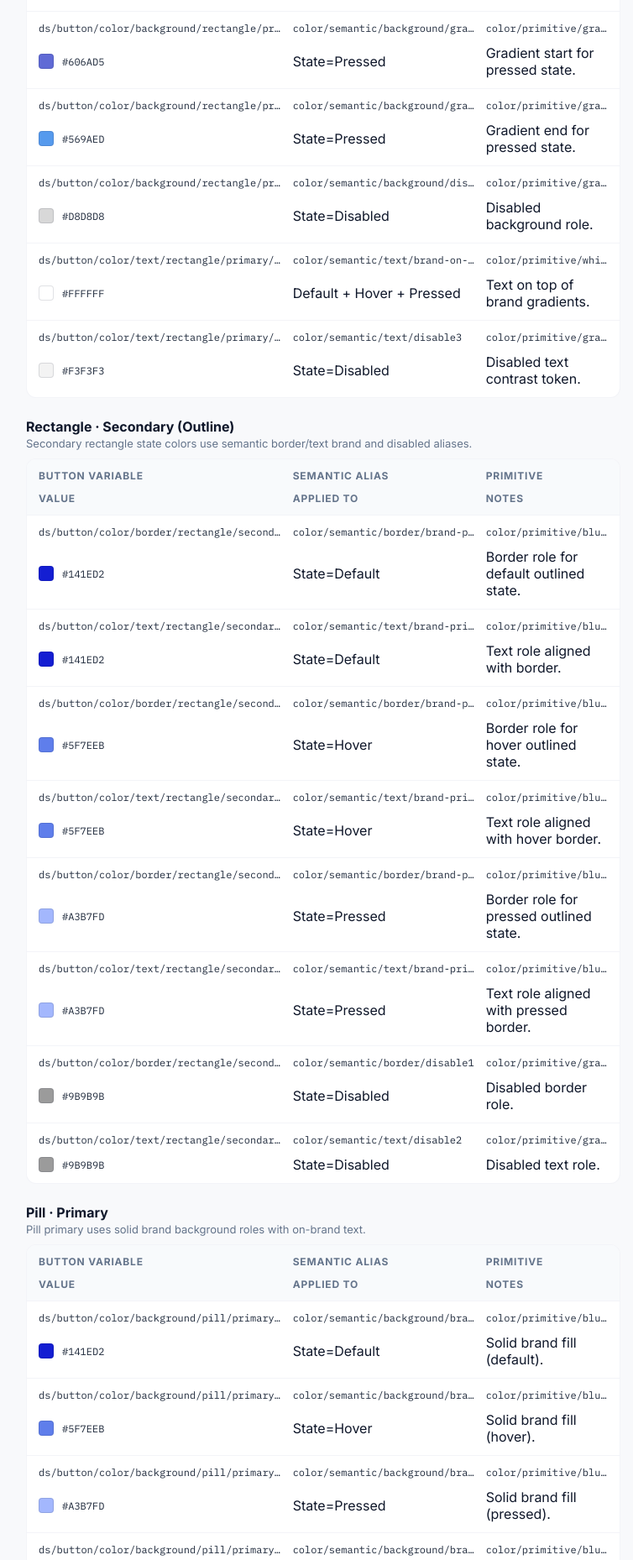
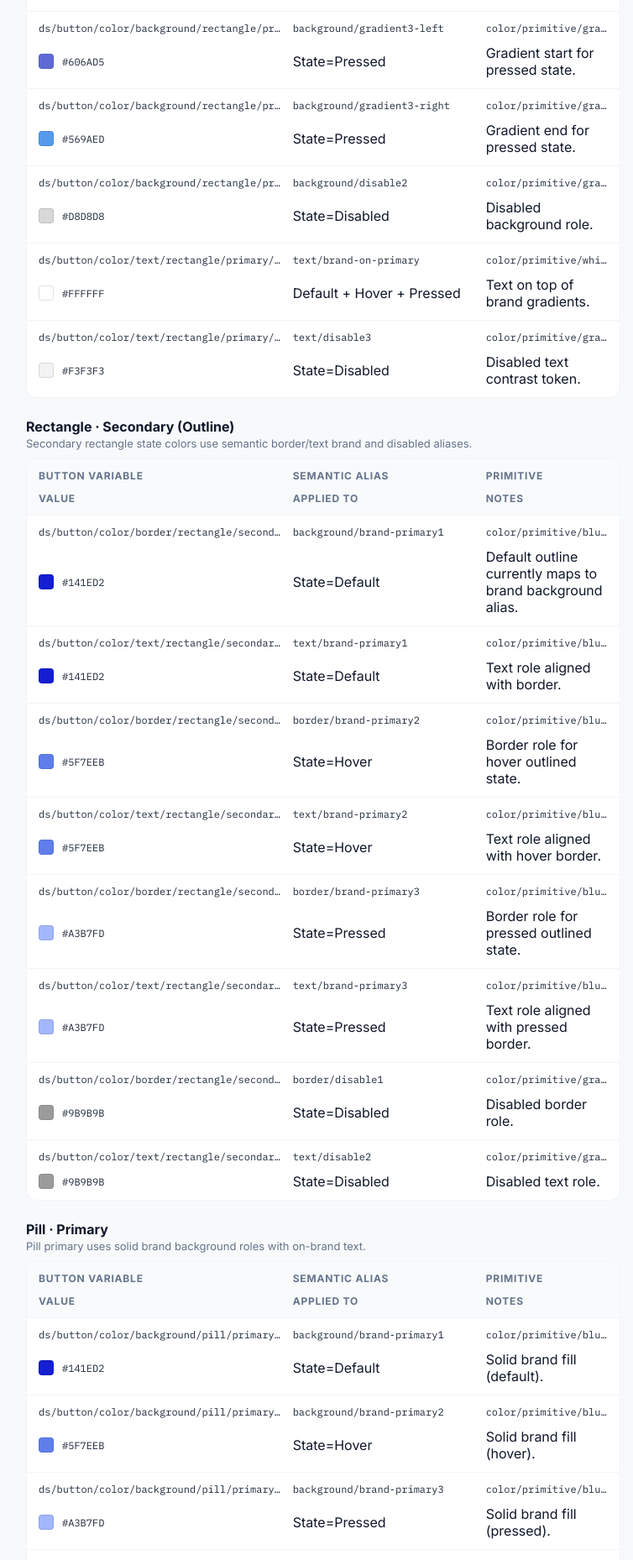
Before and after one commit to hieudeptrai1112/sportbook_mbbiz, an Angular app: page / in a window 1280 px wide. Shown: the part 3805-5663 px from the top of the page at 84% size, without its empty margins (281-1035 px from the left). Built offline with nearby package versions, Linux system fonts and the light colour scheme.

Commit message:
update button variable binding docs to new alias mapping

```diff
--- a/src/app/app.ts
+++ b/src/app/app.ts
@@ -426,15 +426,22 @@ export class App {
   private buildButtonSemanticBindingGroups(
     groups: ButtonSemanticBindingGroup[],
   ): ResolvedButtonSemanticBindingGroup[] {
-    const semanticByAlias = new Map(
-      this.semanticTokenMappings.map((token) => [token.alias, token] as const),
-    );
+    const normalizeSemanticAlias = (alias: string): string =>
+      alias.startsWith('color/semantic/') ? alias : `color/semantic/${alias}`;
+
+    const semanticByAlias = new Map<string, SemanticColorTokenMapping>();
+    for (const token of this.semanticTokenMappings) {
+      semanticByAlias.set(token.alias, token);
+      semanticByAlias.set(token.alias.replace(/^color\/semantic\//, ''), token);
+    }
 
     return groups.map((group) => ({
       title: group.title,
       description: group.description,
       rows: group.rows.map((row) => {
-        const mapped = semanticByAlias.get(row.semanticAlias);
+        const mapped =
+          semanticByAlias.get(row.semanticAlias) ??
+          semanticByAlias.get(normalizeSemanticAlias(row.semanticAlias));
         return {
           componentToken: row.componentToken,
           semanticAlias: row.semanticAlias,
--- a/src/app/button-demos.data.ts
+++ b/src/app/button-demos.data.ts
@@ -233,55 +233,55 @@ export const BUTTON_SEMANTIC_BINDING_GROUPS: ButtonSemanticBindingGroup[] = [
     rows: [
       {
         componentToken: 'ds/button/color/background/rectangle/primary/default-1',
-        semanticAlias: 'color/semantic/background/gradient1-left',
+        semanticAlias: 'background/gradient1-left',
         appliesTo: 'State=Default',
         notes: 'Gradient start for default state.',
       },
       {
         componentToken: 'ds/button/color/background/rectangle/primary/default-2',
-        semanticAlias: 'color/semantic/background/gradient1-right',
+        semanticAlias: 'background/gradient1-right',
         appliesTo: 'State=Default',
         notes: 'Gradient end for default state.',
       },
       {
         componentToken: 'ds/button/color/background/rectangle/primary/hover-1',
-        semanticAlias: 'color/semantic/background/gradient2-left',
+        semanticAlias: 'background/gradient2-left',
         appliesTo: 'State=Hover',
         notes: 'Gradient start for hover state.',
       },
       {
         componentToken: 'ds/button/color/background/rectangle/primary/hover-2',
-        semanticAlias: 'color/semantic/background/gradient2-right',
+        semanticAlias: 'background/gradient2-right',
         appliesTo: 'State=Hover',
         notes: 'Gradient end for hover state.',
       },
       {
         componentToken: 'ds/button/color/background/rectangle/primary/pressed-1',
-        semanticAlias: 'color/semantic/background/gradient3-left',
+        semanticAlias: 'background/gradient3-left',
         appliesTo: 'State=Pressed',
         notes: 'Gradient start for pressed state.',
       },
       {
         componentToken: 'ds/button/color/background/rectangle/primary/pressed-2',
-        semanticAlias: 'color/semantic/background/gradient3-right',
+        semanticAlias: 'background/gradient3-right',
         appliesTo: 'State=Pressed',
         notes: 'Gradient end for pressed state.',
       },
       {
         componentToken: 'ds/button/color/background/rectangle/primary/disabled',
-        semanticAlias: 'color/semantic/background/disable2',
+        semanticAlias: 'background/disable2',
         appliesTo: 'State=Disabled',
         notes: 'Disabled background role.',
       },
       {
         componentToken: 'ds/button/color/text/rectangle/primary/default',
-        semanticAlias: 'color/semantic/text/brand-on-primary',
+        semanticAlias: 'text/brand-on-primary',
         appliesTo: 'Default + Hover + Pressed',
         notes: 'Text on top of brand gradients.',
       },
       {
         componentToken: 'ds/button/color/text/rectangle/primary/disabled',
-        semanticAlias: 'color/semantic/text/disable3',
+        semanticAlias: 'text/disable3',
         appliesTo: 'State=Disabled',
         notes: 'Disabled text contrast token.',
       },
@@ -293,49 +293,49 @@ export const BUTTON_SEMANTIC_BINDING_GROUPS: ButtonSemanticBindingGroup[] = [
     rows: [
       {
         componentToken: 'ds/button/color/border/rectangle/secondary/default',
-        semanticAlias: 'color/semantic/border/brand-primary1',
+        semanticAlias: 'background/brand-primary1',
         appliesTo: 'State=Default',
-        notes: 'Border role for default outlined state.',
+        notes: 'Default outline currently maps to brand background alias.',
       },
       {
         componentToken: 'ds/button/color/text/rectangle/secondary/default',
-        semanticAlias: 'color/semantic/text/brand-primary1',
+        semanticAlias: 'text/brand-primary1',
         appliesTo: 'State=Default',
         notes: 'Text role aligned with border.',
       },
       {
         componentToken: 'ds/button/color/border/rectangle/secondary/hover',
-        semanticAlias: 'color/semantic/border/brand-primary2',
+        semanticAlias: 'border/brand-primary2',
         appliesTo: 'State=Hover',
         notes: 'Border role for hover outlined state.',
       },
       {
         componentToken: 'ds/button/color/text/rectangle/secondary/hover',
-        semanticAlias: 'color/semantic/text/brand-primary2',
+        semanticAlias: 'text/brand-primary2',
         appliesTo: 'State=Hover',
         notes: 'Text role aligned with hover border.',
       },
       {
         componentToken: 'ds/button/color/border/rectangle/secondary/pressed',
-        semanticAlias: 'color/semantic/border/brand-primary3',
+        semanticAlias: 'border/brand-primary3',
         appliesTo: 'State=Pressed',
         notes: 'Border role for pressed outlined state.',
       },
       {
         componentToken: 'ds/button/color/text/rectangle/secondary/pressed',
-        semanticAlias: 'color/semantic/text/brand-primary3',
+        semanticAlias: 'text/brand-primary3',
         appliesTo: 'State=Pressed',
         notes: 'Text role aligned with pressed border.',
       },
       {
         componentToken: 'ds/button/color/border/rectangle/secondary/disabled',
-        semanticAlias: 'color/semantic/border/disable1',
+        semanticAlias: 'border/disable1',
         appliesTo: 'State=Disabled',
         notes: 'Disabled border role.',
       },
       {
         componentToken: 'ds/button/color/text/rectangle/secondary/disabled',
-        semanticAlias: 'color/semantic/text/disable2',
+        semanticAlias: 'text/disable2',
         appliesTo: 'State=Disabled',
         notes: 'Disabled text role.',
       },
@@ -347,39 +347,39 @@ export const BUTTON_SEMANTIC_BINDING_GROUPS: ButtonSemanticBindingGroup[] = [
     rows: [
       {
         componentToken: 'ds/button/color/background/pill/primary/default',
-        semanticAlias: 'color/semantic/background/brand-primary1',
+        semanticAlias: 'background/brand-primary1',
         appliesTo: 'State=Default',
         notes: 'Solid brand fill (default).',
       },
       {
         componentToken: 'ds/button/color/background/pill/primary/hover',
-        semanticAlias: 'color/semantic/background/brand-primary2',
+        semanticAlias: 'background/brand-primary2',
         appliesTo: 'State=Hover',
         notes: 'Solid brand fill (hover).',
       },
       {
         componentToken: 'ds/button/color/background/pill/primary/pressed',
-        semanticAlias: 'color/semantic/background/brand-primary3',
+        semanticAlias: 'background/brand-primary3',
         appliesTo: 'State=Pressed',
         notes: 'Solid brand fill (pressed).',
       },
       {
         componentToken: 'ds/button/color/background/pill/primary/disabled',
-        semanticAlias: 'color/semantic/background/brand-primary4',
+        semanticAlias: 'background/brand-primary4',
         appliesTo: 'State=Disabled',
         notes: 'Disabled fill for brand pill.',
       },
       {
         componentToken: 'ds/button/color/text/pill/primary/default',
-        semanticAlias: 'color/semantic/text/brand-on-primary',
+        semanticAlias: 'text/brand-on-primary',
         appliesTo: 'Default + Hover + Pressed',
         notes: 'Text role on brand background.',
       },
       {
         componentToken: 'ds/button/color/text/pill/primary/disabled',
-        semanticAlias: 'color/semantic/text/disable3',
+        semanticAlias: 'text/brand-on-primary',
         appliesTo: 'State=Disabled',
-        notes: 'Disabled text role.',
+        notes: 'Disabled still uses on-primary text alias in current Figma binding.',
       },
     ],
   },
@@ -389,49 +389,49 @@ export const BUTTON_SEMANTIC_BINDING_GROUPS: ButtonSemanticBindingGroup[] = [
     rows: [
       {
         componentToken: 'ds/button/color/border/pill/secondary/default',
-        semanticAlias: 'color/semantic/border/brand-primary1',
+        semanticAlias: 'background/brand-primary1',
         appliesTo: 'State=Default',
-        notes: 'Outlined border role.',
+        notes: 'Default outlined border currently maps to background brand alias.',
       },
       {
         componentToken: 'ds/button/color/text/pill/secondary/default',
-        semanticAlias: 'color/semantic/text/brand-primary1',
+        semanticAlias: 'text/brand-primary1',
         appliesTo: 'State=Default',
         notes: 'Text role aligned with outlined border.',
       },
       {
         componentToken: 'ds/button/color/border/pill/secondary/hover',
-        semanticAlias: 'color/semantic/border/brand-primary2',
+        semanticAlias: 'background/brand-primary2',
         appliesTo: 'State=Hover',
-        notes: 'Outlined border role on hover.',
+        notes: 'Hover outlined border currently maps to background brand alias.',
       },
       {
         componentToken: 'ds/button/color/text/pill/secondary/hover',
-        semanticAlias: 'color/semantic/text/brand-primary2',
+        semanticAlias: 'text/brand-primary2',
         appliesTo: 'State=Hover',
         notes: 'Text role aligned with hover border.',
       },
       {
         componentToken: 'ds/button/color/border/pill/secondary/pressed',
-        semanticAlias: 'color/semantic/border/brand-primary3',
+        semanticAlias: 'background/brand-primary3',
         appliesTo: 'State=Pressed',
-        notes: 'Outlined border role on pressed.',
+        notes: 'Pressed outlined border currently maps to background brand alias.',
       },
       {
         componentToken: 'ds/button/color/text/pill/secondary/pressed',
-        semanticAlias: 'color/semantic/text/brand-primary3',
+        semanticAlias: 'text/brand-primary3',
         appliesTo: 'State=Pressed',
         notes: 'Text role aligned with pressed border.',
       },
       {
         componentToken: 'ds/button/color/border/pill/secondary/disabled',
-        semanticAlias: 'color/semantic/border/brand-primary4',
+        semanticAlias: 'background/brand-primary4',
         appliesTo: 'State=Disabled',
-        notes: 'Disabled border role.',
+        notes: 'Disabled outlined border currently maps to background brand alias.',
       },
       {
         componentToken: 'ds/button/color/text/pill/secondary/disabled',
-        semanticAlias: 'color/semantic/text/brand-primary4',
+        semanticAlias: 'text/brand-primary4',
         appliesTo: 'State=Disabled',
         notes: 'Disabled text role.',
       },
```
